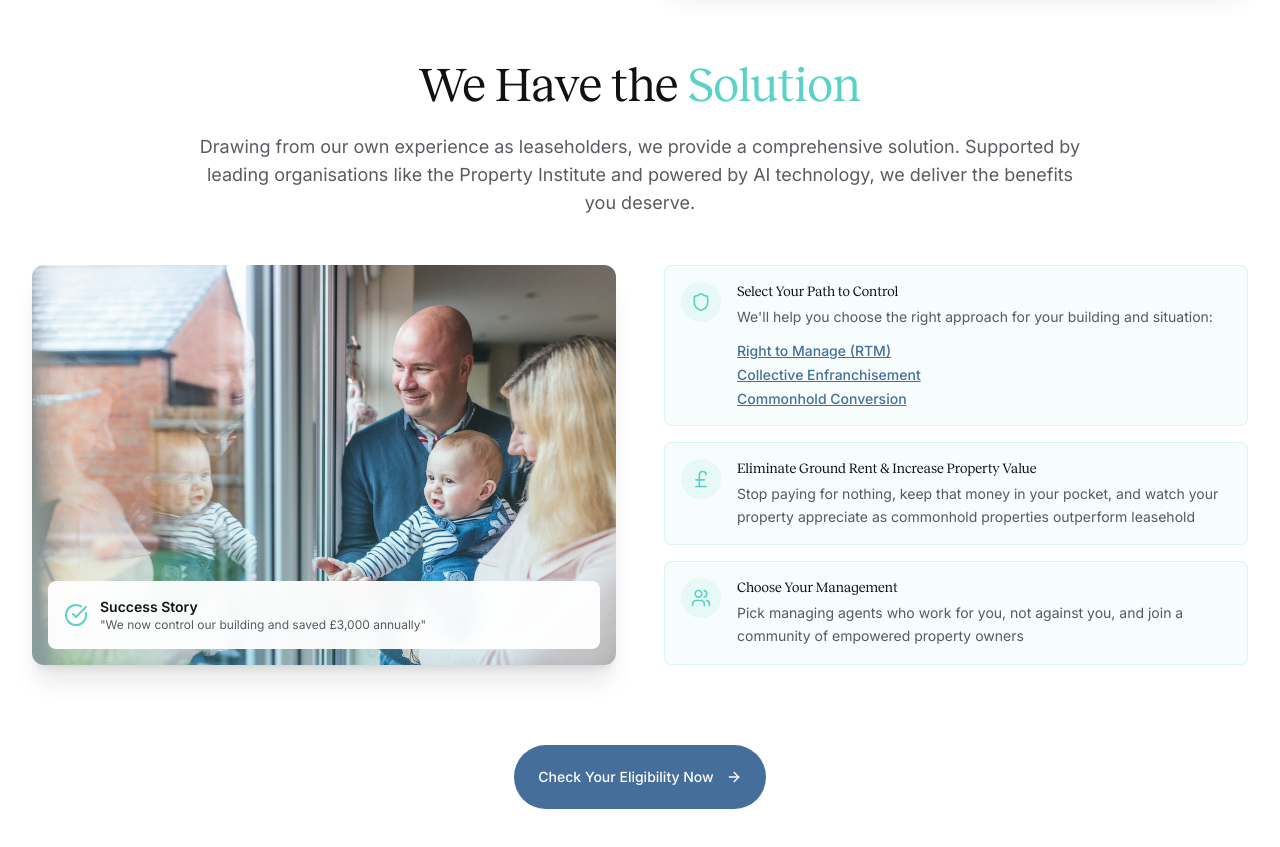
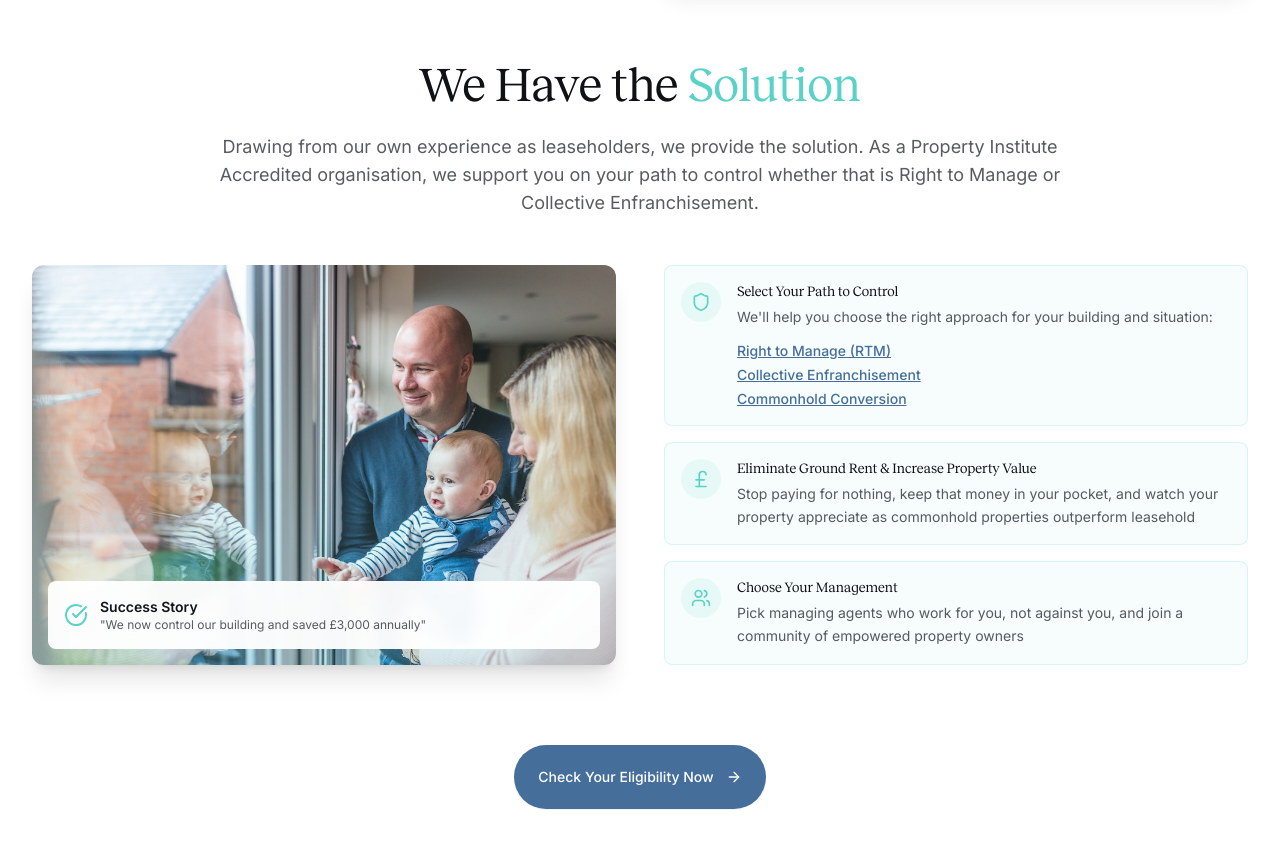
Before and after one commit to jackvdp/liberty-property, a Next.js app: page / in a window 1280 px wide. Shown: the part 1600-2447 px from the top of the page. Built offline with nearby package versions, Linux system fonts and the light colour scheme.

Commit message:
Change text for solutions subtitle

```diff
--- a/src/components/problem-solution.tsx
+++ b/src/components/problem-solution.tsx
@@ -183,7 +183,7 @@ export default function ProblemSolution() {
               We Have the <span className="text-liberty-accent">Solution</span>
             </h2>
             <p className="text-lg text-liberty-background/70 max-w-4xl mx-auto">
-              Drawing from our own experience as leaseholders, we provide a comprehensive solution. Supported by leading organisations like the Property Institute and powered by AI technology, we deliver the benefits you deserve.
+              Drawing from our own experience as leaseholders, we provide the solution. As a Property Institute Accredited organisation, we support you on your path to control whether that is Right to Manage or Collective Enfranchisement.
             </p>
           </motion.div>
 
```
